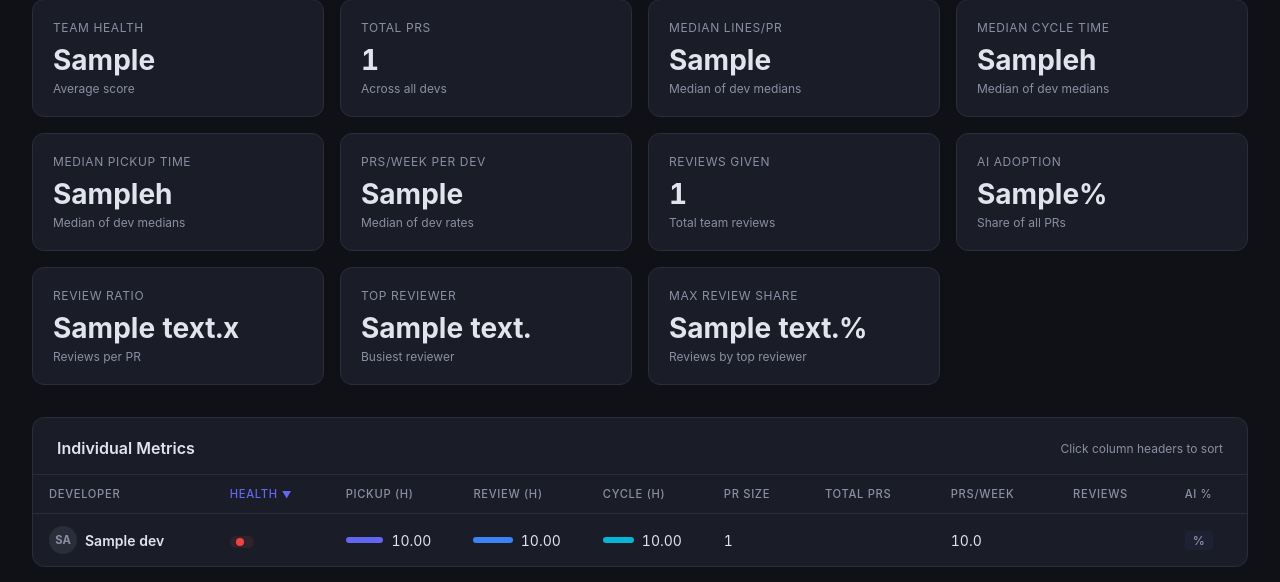
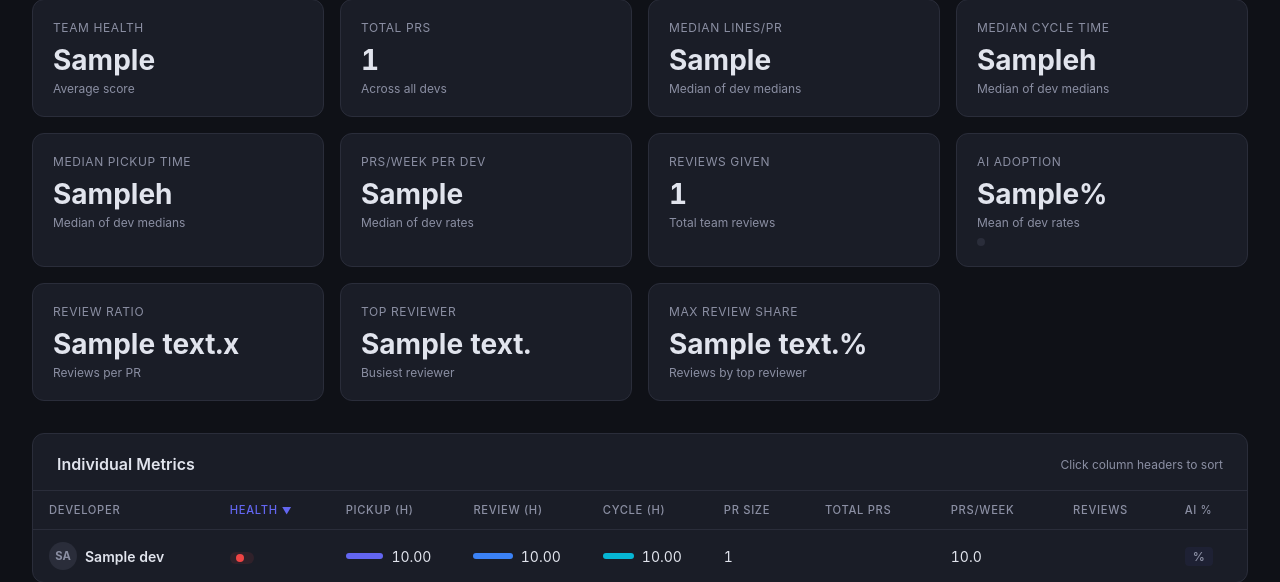
Before and after one commit to kobbikobb/git-dev-metrics, a Python web app: template git_dev_metrics/metrics/printer/templates/dashboard.html in a window 1280 px wide. Shown: the part 128-710 px from the top of the page. Run offline with Jinja, Linux system fonts and the light colour scheme; the template is opened without the code that fills it: most values are stand-ins (such as "Sample title", 1, 10 or a date in 2020).

Commit message:
Use mean for AI Adoption; add per-dev dot strip on HTML card
AI adoption is a bounded per-dev rate (0-100) with no long tail,
so median's outlier robustness wasn't earning its keep -- it just
hid the laggards. Switch the team-level number to the mean of
per-dev AI rates so the headline reflects coverage across all
engineers, not the typical engineer.

On the HTML dashboard, render a small per-dev dot strip beneath
the AI card so the distribution (and any bimodal split between
adopters and laggards) is visible at a glance:
  high (>= 80%) = saturated purple
  mid  (50-79%) = lighter purple
  low  (< 50%)  = muted

Console and markdown summaries keep the headline number only.

Co-Authored-By: Claude Opus 4.7 (1M context) <noreply@anthropic.com>

```diff
--- a/git_dev_metrics/metrics/analyzer.py
+++ b/git_dev_metrics/metrics/analyzer.py
@@ -22,7 +22,6 @@ _PER_DEV_AGGREGATED_KEYS = (
     "review_time",
     "pr_size",
     "avg_lines_per_pr",
-    "ai_percentage",
     "prs_per_week",
 )
 
@@ -121,6 +120,8 @@ def get_combined_metrics(token: str, selected_repos: list[str], event_period: st
     for key in _PER_DEV_AGGREGATED_KEYS:
         values = [m[key] for m in combined_dev_metrics.values() if m.get(key)]
         team_metrics[key] = round(median(values), 2) if values else 0.0
+    ai_values = [m["ai_percentage"] for m in combined_dev_metrics.values()]
+    team_metrics["ai_percentage"] = round(sum(ai_values) / len(ai_values), 1) if ai_values else 0.0
 
     return {
         "repo_metrics": repo_metrics,
--- a/git_dev_metrics/metrics/printer/templates/dashboard.html
+++ b/git_dev_metrics/metrics/printer/templates/dashboard.html
@@ -212,6 +212,24 @@
   .ai-med { background: rgba(139,92,246,0.08); color: #c4b5fd; }
   .ai-low { background: rgba(99,102,241,0.06); color: var(--muted); }
 
+  .ai-strip {
+    display: flex;
+    flex-wrap: wrap;
+    gap: 3px;
+    margin-top: 0.5rem;
+  }
+
+  .ai-strip-dot {
+    width: 8px;
+    height: 8px;
+    border-radius: 50%;
+    cursor: default;
+  }
+
+  .ai-strip-high { background: #a78bfa; }
+  .ai-strip-mid  { background: #c4b5fd; }
+  .ai-strip-low  { background: var(--border); }
+
   .time-cell {
     display: flex;
     align-items: center;
@@ -392,7 +410,15 @@
   <div class="summary-card">
     <div class="label">AI Adoption</div>
     <div class="value">{{ summary.ai_adoption }}%</div>
-    <div class="sub">Share of all PRs</div>
+    <div class="sub">Mean of dev rates</div>
+    <div class="ai-strip">
+      {% for pct in summary.ai_per_dev %}
+      <span
+        class="ai-strip-dot {% if pct >= 80 %}ai-strip-high{% elif pct >= 50 %}ai-strip-mid{% else %}ai-strip-low{% endif %}"
+        title="{{ pct }}%"
+      ></span>
+      {% endfor %}
+    </div>
   </div>
   <div class="summary-card">
     <div class="label">Review Ratio</div>
--- a/git_dev_metrics/metrics/summary.py
+++ b/git_dev_metrics/metrics/summary.py
@@ -21,6 +21,10 @@ def build_summary(metrics: dict) -> dict:
         top_reviewer = max(sorted(reviewer_counts), key=lambda d: reviewer_counts[d])
         max_review_share = round(reviewer_counts[top_reviewer] / total_reviews * 100)
 
+    ai_per_dev = sorted(
+        int(m.get("ai_percentage", 0)) for m in (metrics.get("dev_metrics") or {}).values()
+    )
+
     return {
         "team_health": round(sum(health_by_dev) / len(health_by_dev)) if health_by_dev else 0,
         "total_prs": pr_count,
@@ -28,6 +32,7 @@ def build_summary(metrics: dict) -> dict:
         "median_pickup": round(team.get("pickup_time", 0), 1),
         "total_reviews": total_reviews,
         "ai_adoption": round(team.get("ai_percentage", 0)),
+        "ai_per_dev": ai_per_dev,
         "median_lines_per_pr": round(team.get("pr_size", 0), 1),
         "median_prs_per_week": round(team.get("prs_per_week", 0), 2),
         "review_ratio": round(total_reviews / pr_count, 2) if pr_count else 0.0,
```
Also changed, not shown: tests/unit/test_metrics.py (+44 -0 lines).
